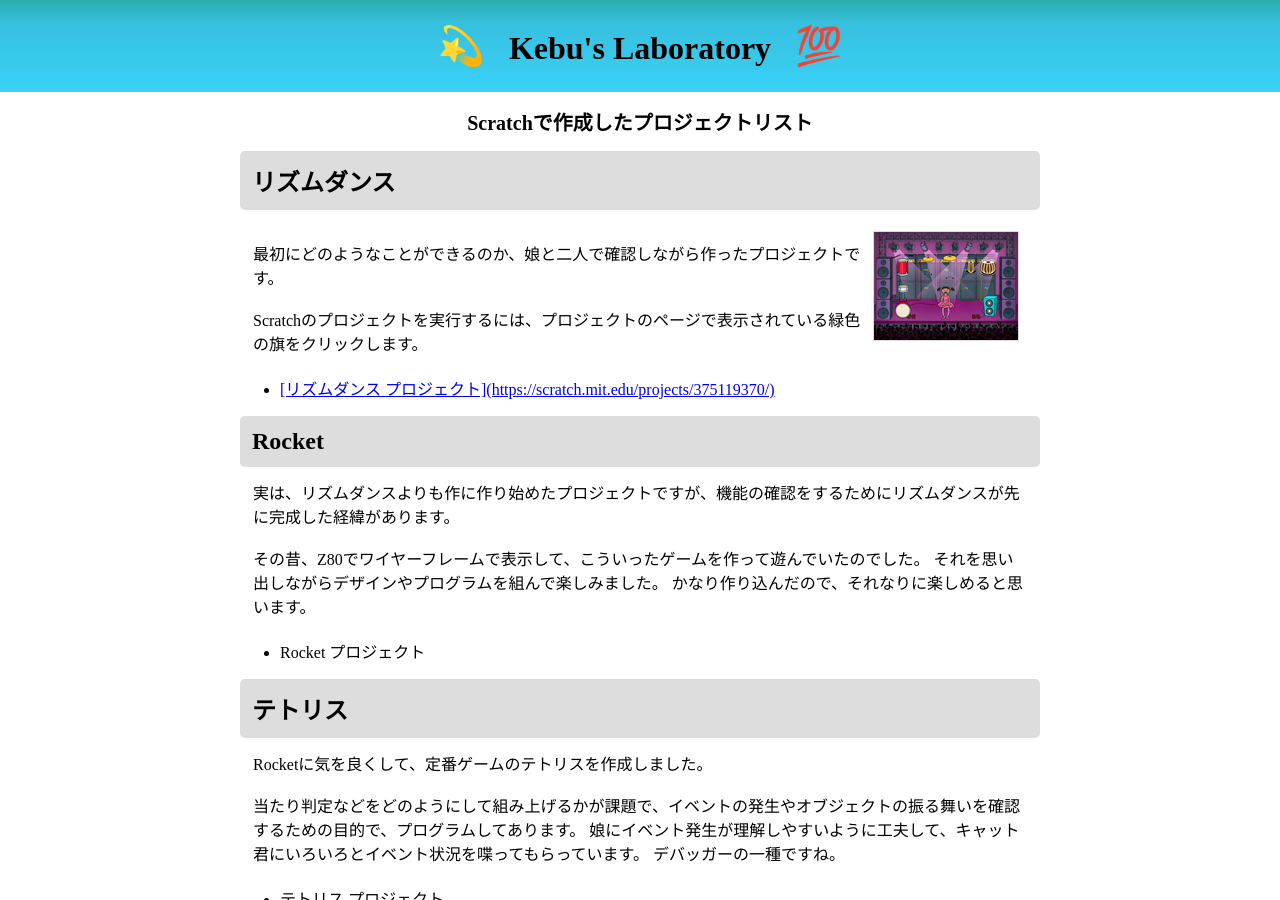
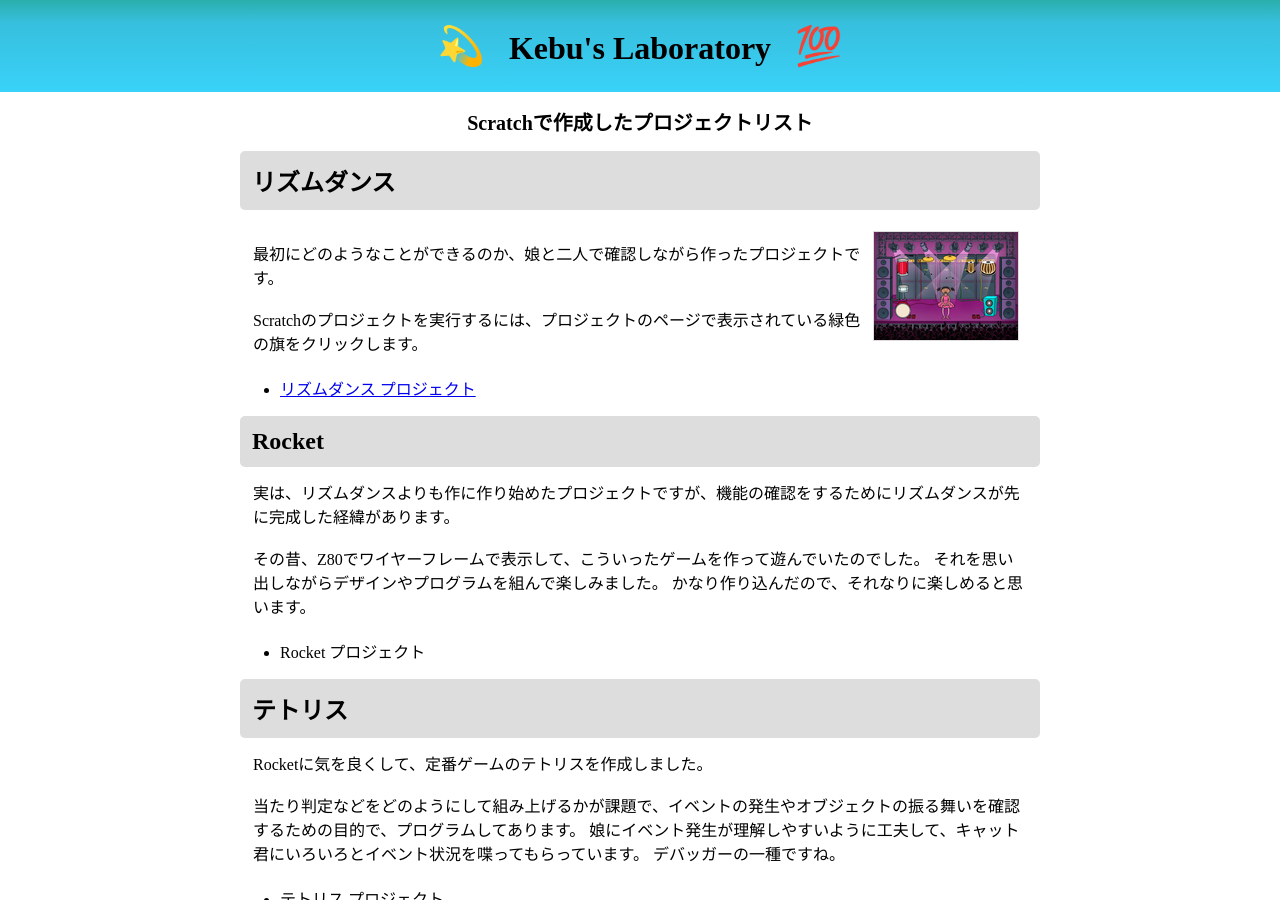
Before and after one commit to Tomohide-Kebukawa/Tomohide-Kebukawa.github.io, a Jekyll site: the page built from articles/scratch/index.md, in a window 1280 px wide and 900 px high. Built offline with Jekyll 4.4.1, drawn with Linux system fonts in a browser that asks for light colours.

Commit message:
Update for test

```diff
--- a/articles/scratch/index.md
+++ b/articles/scratch/index.md
@@ -5,13 +5,13 @@
 
 ## リズムダンス
 
-![リズムダンス](./img_rhythm_dance.png)
+[![リズムダンス](./img_rhythm_dance.png)](https://scratch.mit.edu/projects/375119370/)
 
 最初にどのようなことができるのか、娘と二人で確認しながら作ったプロジェクトです。
 
 Scratchのプロジェクトを実行するには、プロジェクトのページで表示されている緑色の旗をクリックします。
 
-+ [[リズムダンス プロジェクト](https://scratch.mit.edu/projects/375119370/)](https://scratch.mit.edu/projects/375119370/)
++ [リズムダンス プロジェクト](https://scratch.mit.edu/projects/375119370/)
 
 ## Rocket
 実は、リズムダンスよりも作に作り始めたプロジェクトですが、機能の確認をするためにリズムダンスが先に完成した経緯があります。
```
